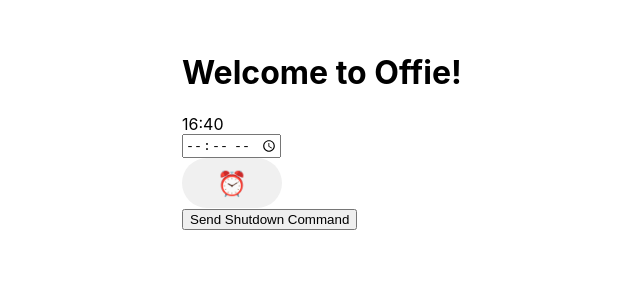
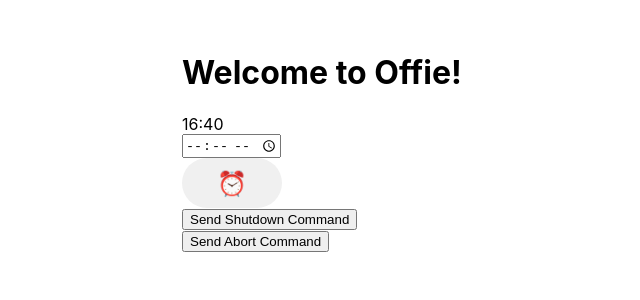
Before and after one commit to cosicles/offie, a React (Vite) app: page / in a window 1280 px wide. Shown: the top 300 px of the page, without its empty margins (154-794 px from the left). Built offline with nearby package versions, Linux system fonts and the light colour scheme.

Commit message:
Add abort button

```diff
--- a/electron.d.ts
+++ b/electron.d.ts
@@ -3,6 +3,7 @@ declare global {
     interface Window {
         electronAPI: {
             shutdownAtTimeout: (timeout: number) => void;
+            abortShutdown: () => void;
         };
     }
 }
--- a/src/app.tsx
+++ b/src/app.tsx
@@ -1,6 +1,7 @@
 import { createRoot } from 'react-dom/client';
 import DigitalClock from './components/ClockDisplay';
 import ShutdownTimePicker from './components/ShutdownTimePicker';
+import ShutdownAborter from './components/ShutdownAborter';
 
 const App = () => {
     return (
@@ -8,6 +9,7 @@ const App = () => {
             <h1> Welcome to Offie!</h1>
             <DigitalClock />
             <ShutdownTimePicker />
+            <ShutdownAborter />
         </div>
     )
 };
--- /dev/null
+++ b/src/components/ShutdownAborter.tsx
@@ -0,0 +1,14 @@
+const ShutdownAborter = () => {
+    const handleAbort = () => {
+        window.electronAPI.abortShutdown()
+    };
+
+    return (
+        <div>
+            <button id='abort-btn' onClick={handleAbort}>Send Abort Command</button>
+        </div>
+    );
+
+}
+
+export default ShutdownAborter;
--- a/src/preload.ts
+++ b/src/preload.ts
@@ -3,5 +3,6 @@
 import { contextBridge, ipcRenderer } from 'electron';
 
 contextBridge.exposeInMainWorld('electronAPI', {
-    shutdownAtTimeout: (timeout: number) => ipcRenderer.send('call-shutdown', timeout)
+    shutdownAtTimeout: (timeout: number) => ipcRenderer.send('call-shutdown', timeout),
+    abortShutdown: () => ipcRenderer.send('abort-shutdown')
 })
```
Also changed, not shown: src/main.ts (+16 -0 lines).
